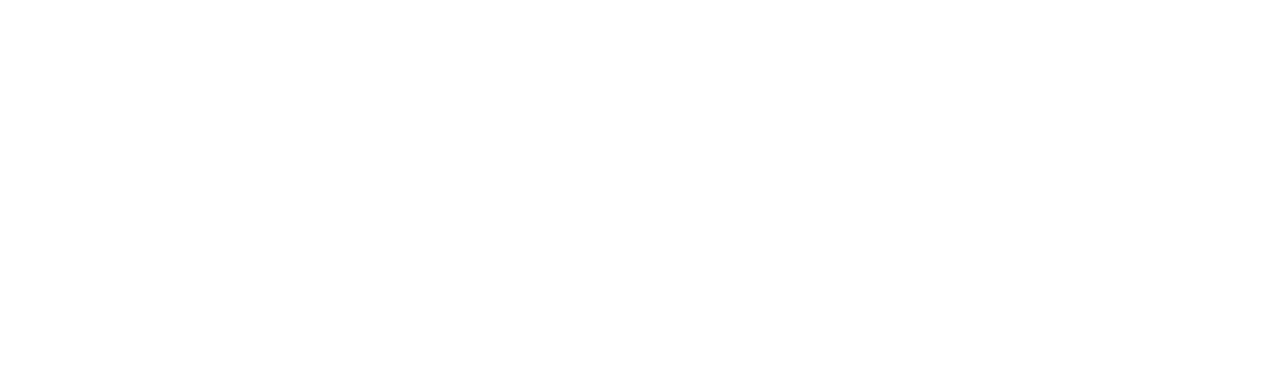
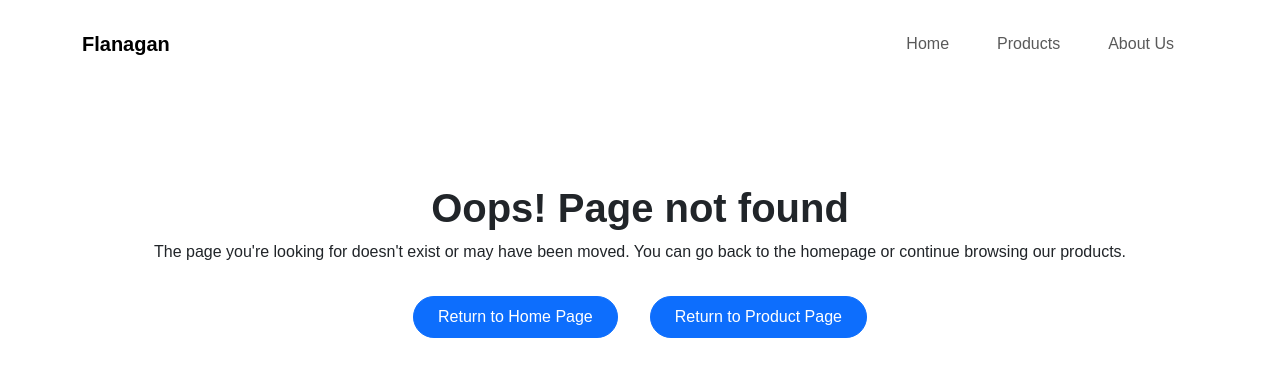
Before and after one commit to Carlo-Falanga/react-router, a React (Vite) app: page /404 in a window 1280 px wide. Before the commit this address had no page. Shown: the top 376 px of the page. Built offline with nearby package versions, Linux system fonts and the light colour scheme.

Commit message:
add page 404 routing and style

```diff
--- a/src/App.jsx
+++ b/src/App.jsx
@@ -4,6 +4,7 @@ import Home from "./pages/Home";
 import Products from "./pages/Products";
 import AboutUs from "./pages/AboutUs";
 import SingleProduct from "./pages/SingleProduct";
+import Error404 from "./pages/Error404";
 
 function App() {
   return (
@@ -15,6 +16,8 @@ function App() {
             <Route path="/aboutus" element={<AboutUs/>} />
             <Route path="/products" element={<Products/>} />
             <Route path="/products/:id" element={<SingleProduct/>}></Route>
+            <Route path="/404" element={<Error404/>}></Route>
+            <Route path="*" element={<Error404/>}></Route>
           </Route>
         </Routes>
       </BrowserRouter>
--- a/src/components/AppFooter.jsx
+++ b/src/components/AppFooter.jsx
@@ -2,7 +2,7 @@ export default function AppFooter(){
 
     return(
         <footer>
-            Footer
+
         </footer>
     )
 }
--- a/src/components/Product.jsx
+++ b/src/components/Product.jsx
@@ -24,7 +24,7 @@ export default function Product({ product }) {
               {product.rating.rate} ⭐ - {product.rating.count} reviews
             </p>
             <p className="fs-3 fw-bold mb-0">{product.price} $</p>
-            <Link className="btn btn-primary py-2" to={`/products/${product.id}`}>Buy</Link>
+            <Link className="btn btn-primary rounded-pill px-4 py-2" to={`/products/${product.id}`}>Buy</Link>
           </div>
         </div>
       </div>
--- /dev/null
+++ b/src/pages/Error404.jsx
@@ -0,0 +1,24 @@
+import { Link } from "react-router-dom";
+
+export default function Error404() {
+  return (
+    <>
+      <section>
+        <div className="container">
+          <div className="row my-5 py-5 text-center">
+            <div className="col">
+              <h1 className="fw-bold">Oops! Page not found</h1>
+              <p>
+                The page you're looking for doesn't exist or may have been
+                moved. You can go back to the homepage or continue browsing our
+                products.
+              </p>
+              <Link className="btn btn-primary my-3 rounded-pill mx-3 px-4 py-2" to={'/'}>Return to Home Page </Link>
+              <Link className="btn btn-primary my-3 rounded-pill mx-3 px-4 py-2" to={'/products'}>Return to Product Page </Link>
+            </div>
+          </div>
+        </div>
+      </section>
+    </>
+  );
+}
--- a/src/pages/SingleProduct.jsx
+++ b/src/pages/SingleProduct.jsx
@@ -6,27 +6,26 @@ import axios from "axios";
 export default function SingleProduct() {
   const [product, setProduct] = useState(null);
   const { id } = useParams();
-  const navigate = useNavigate()
+  const navigate = useNavigate();
 
   const api_url = `https://fakestoreapi.com/products/${id}`;
 
   useEffect(() => {
-    axios.get(api_url)
+    axios
+      .get(api_url)
       .then((res) => {
         setProduct(res.data);
       })
-    .catch(err =>{
-        navigate(-1)
-    })
+      .catch((err) => {
+        navigate('/404');
+      });
   }, [id, navigate]);
 
 
   return (
     <>
-
       <section>
         {product !== null && (
-
           <div className="container">
             <div className="row row-cols-1 row-cols-lg-2 text-center text-lg-start g-5 my-5 py-5">
               <div className="col">
@@ -36,13 +35,12 @@ export default function SingleProduct() {
                 <h3>{product.title}</h3>
                 <span className="fw-bold">{product.price} $</span>
                 <p className="py-4">{product.description}</p>
-              <Link className="btn btn-primary px-5 py-2" to={"/products"}>
+                <Link className="btn btn-primary rounded-pill mx-3 px-4 py-2" to={'/CiaoLuigi&Camilla'}>
                   Add to cart
                 </Link>
               </div>
             </div>
           </div>
-
         )}
       </section>
     </>
```
Lines whose indentation alone changed are shown as unchanged.
